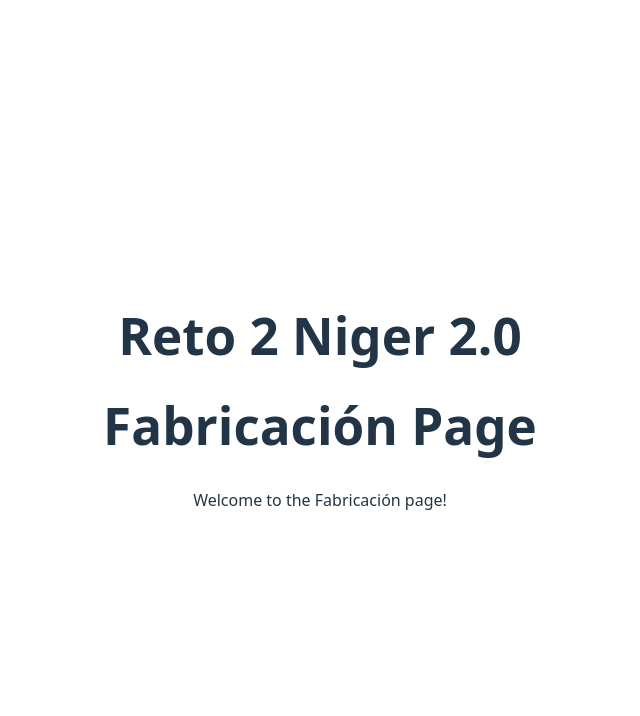
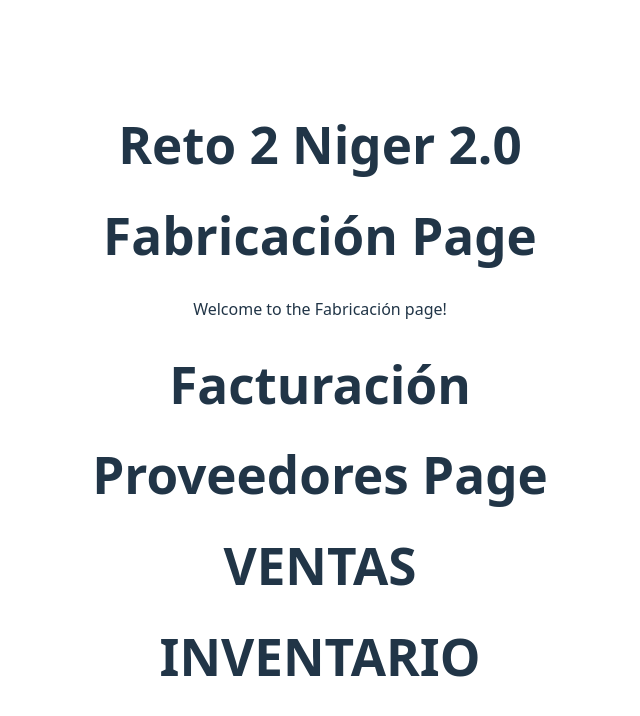
Before and after one commit to Enriquecebanc/Reto2Niger2.0, a React (Vite) app in the folder Reto2Niger2.0/: page /inventario in a window 1280 px wide. Shown: the top 716 px of the page, without its empty margins (320-960 px from the left). Built offline with nearby package versions, Linux system fonts and the light colour scheme.

Commit message:
Display de todas las paginas en el main

```diff
--- a/Reto2Niger2.0/src/App.jsx
+++ b/Reto2Niger2.0/src/App.jsx
@@ -1,17 +1,23 @@
 import { useState } from 'react'
-import reactLogo from './assets/react.svg'
-import viteLogo from '/vite.svg'
 import './App.css'
 import Fabricacion from './pages/fabricacion.jsx'
+import Facturacion from './pages/Facturacion.jsx'
+import Proveedores from './pages/Proveedores.jsx'
+import Ventas from './pages/ventas.jsx'
+import Inventario from './pages/Inventario.jsx'
 
 function App() {
-  const [count, setCount] = useState(0)
+
 
   return (
     <>
       <h1>Reto 2 Niger 2.0</h1>
       <div>
         <Fabricacion />
+        <Facturacion />
+        <Proveedores />
+        <Ventas />
+        <Inventario />
       </div>
 
 
--- a/Reto2Niger2.0/src/pages/Inventario.jsx
+++ b/Reto2Niger2.0/src/pages/Inventario.jsx
@@ -9,3 +9,4 @@ const Inventario = () => {
     )
 
 }
+export default Inventario;
--- a/Reto2Niger2.0/src/pages/ventas.jsx
+++ b/Reto2Niger2.0/src/pages/ventas.jsx
@@ -9,3 +9,4 @@ const Ventas = () => {
     )
 
 }
+export default Ventas;
```
